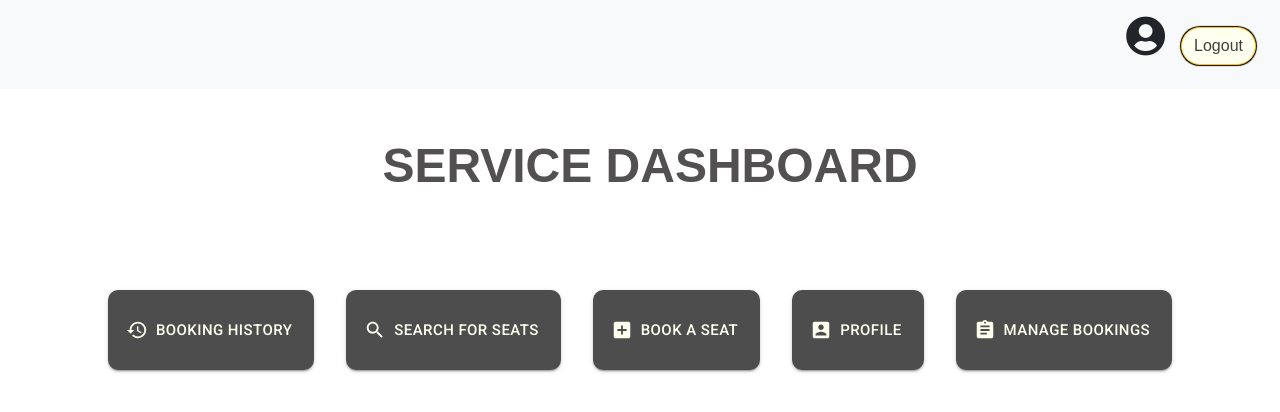
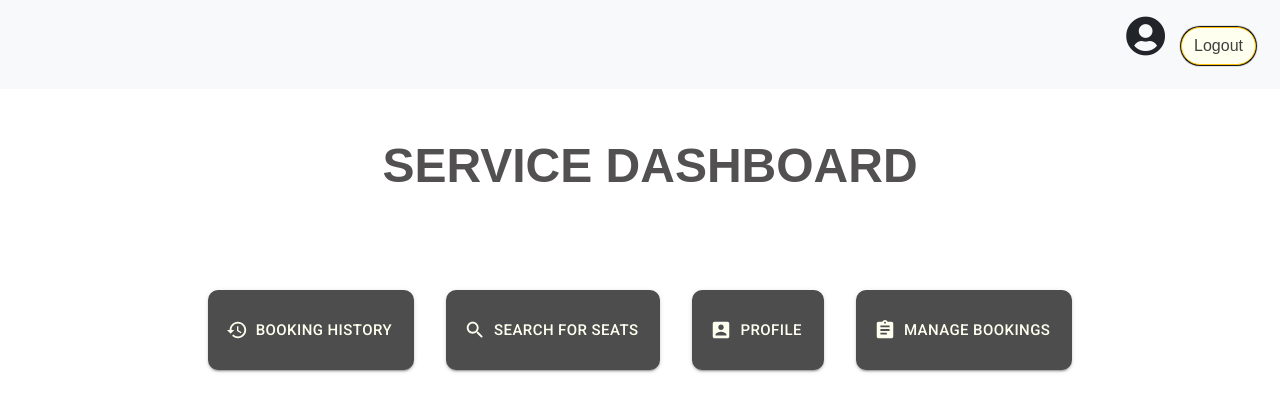
Before and after one commit to shreyateeza/OnlineSeatBookingSystem, a React (Create React App) app in the folder FrontPart/: page /userdashboard in a window 1280 px wide. Shown: the top 412 px of the page. Built offline with nearby package versions, Linux system fonts and the light colour scheme.

Commit message:
Removed book seats

```diff
--- a/FrontPart/src/component/Bookings.js
+++ b/FrontPart/src/component/Bookings.js
@@ -49,14 +49,15 @@ function Bookings(props) {
 		};
 	};
 
-	useEffect(async () => {
-		const res = await axios.get('http://localhost:8082/user/profile', {
+	useEffect( () => {
+		axios.get('http://localhost:8082/user/profile', {
 			headers: getHeaders(),
-		});
-		res.data.seats.forEach((seat) => {
-			if (moment(seat.startDate).isBefore(moment())) seat.status = 'past';
-		});
-		setSeatInfo(res.data.seats);
+		}).then(res =>{
+			res.data.seats.forEach((seat) => {
+				if (moment(seat.startDate).isBefore(moment())) seat.status = 'past';
+			});
+			setSeatInfo(res.data.seats)
+	})
 	}, []);
 
 	const isDisabled = (status) => {
--- a/FrontPart/src/component/UserDashboard.js
+++ b/FrontPart/src/component/UserDashboard.js
@@ -89,18 +89,7 @@ function UserDashboard(props) {
 
 
 
-				<Link to="/userseatbooking" style={{ textDecoration: 'none' }}>
-					<Button
-						id='b'
-						variant="contained"
-						color="primary"
-						size="large"
-						className={classes.button}
-						startIcon={<AddBoxIcon />}
-					>
-						Book a seat
-					</Button>
-				</Link>
+
 				<Link to="/userprofile" style={{ textDecoration: 'none' }}>
 					<Button
 						id='b'
```
